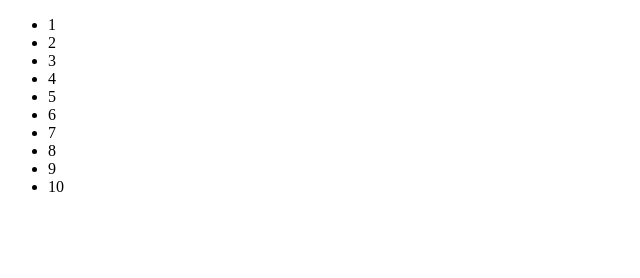
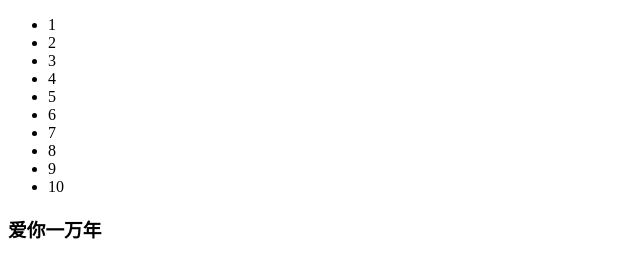
Before and after one commit to codehappy520/happy520, a plain HTML site: page index.html in a window 1280 px wide. Shown: the whole page, without its empty margins (0-640 px from the left). Drawn offline with Linux system fonts and the light colour scheme.

Commit message:
添加了 爱你一万年

```diff
--- a/index.html
+++ b/index.html
@@ -20,5 +20,6 @@
     <li>9</li>
     <li>10</li>
 </ul>
+<h3>爱你一万年</h3>
 </body>
 </html>
```
